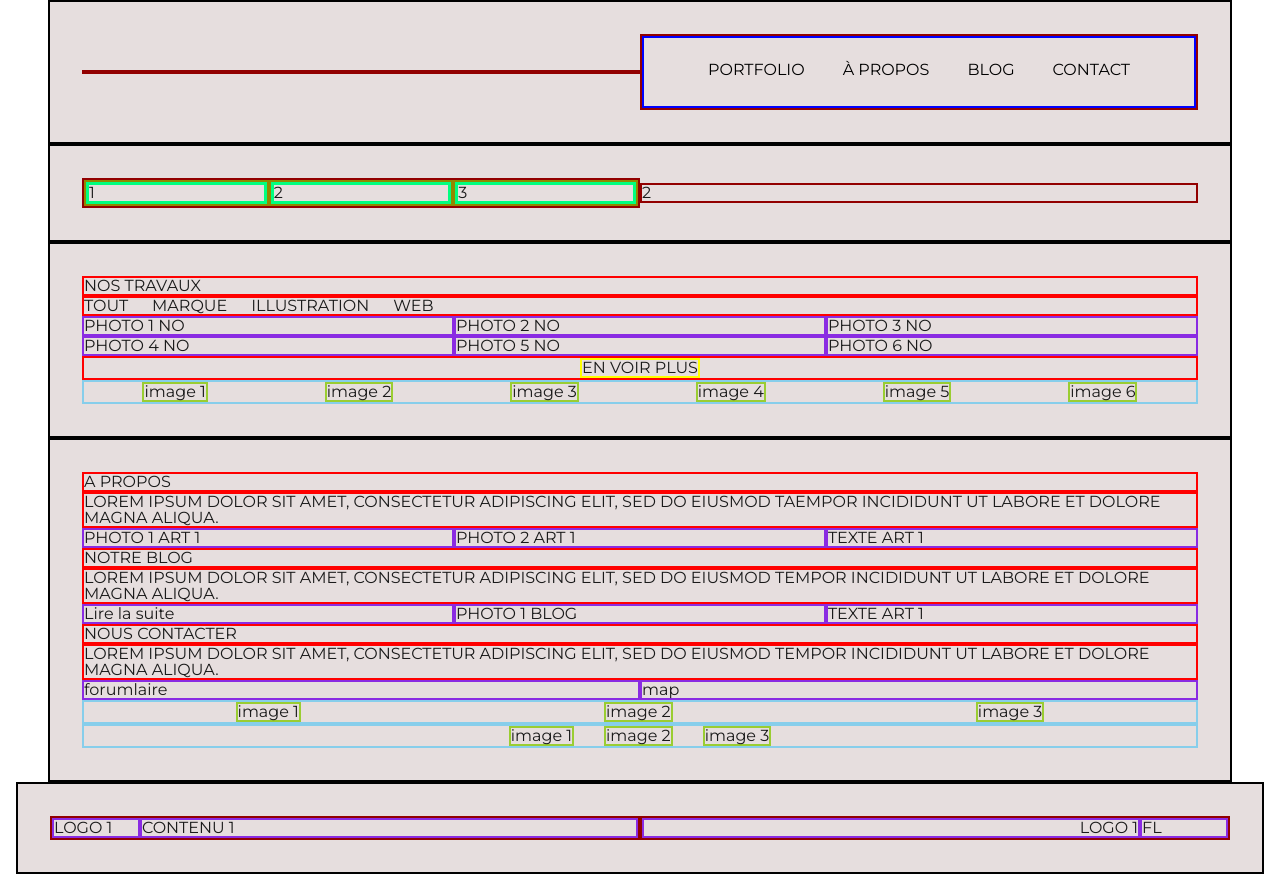
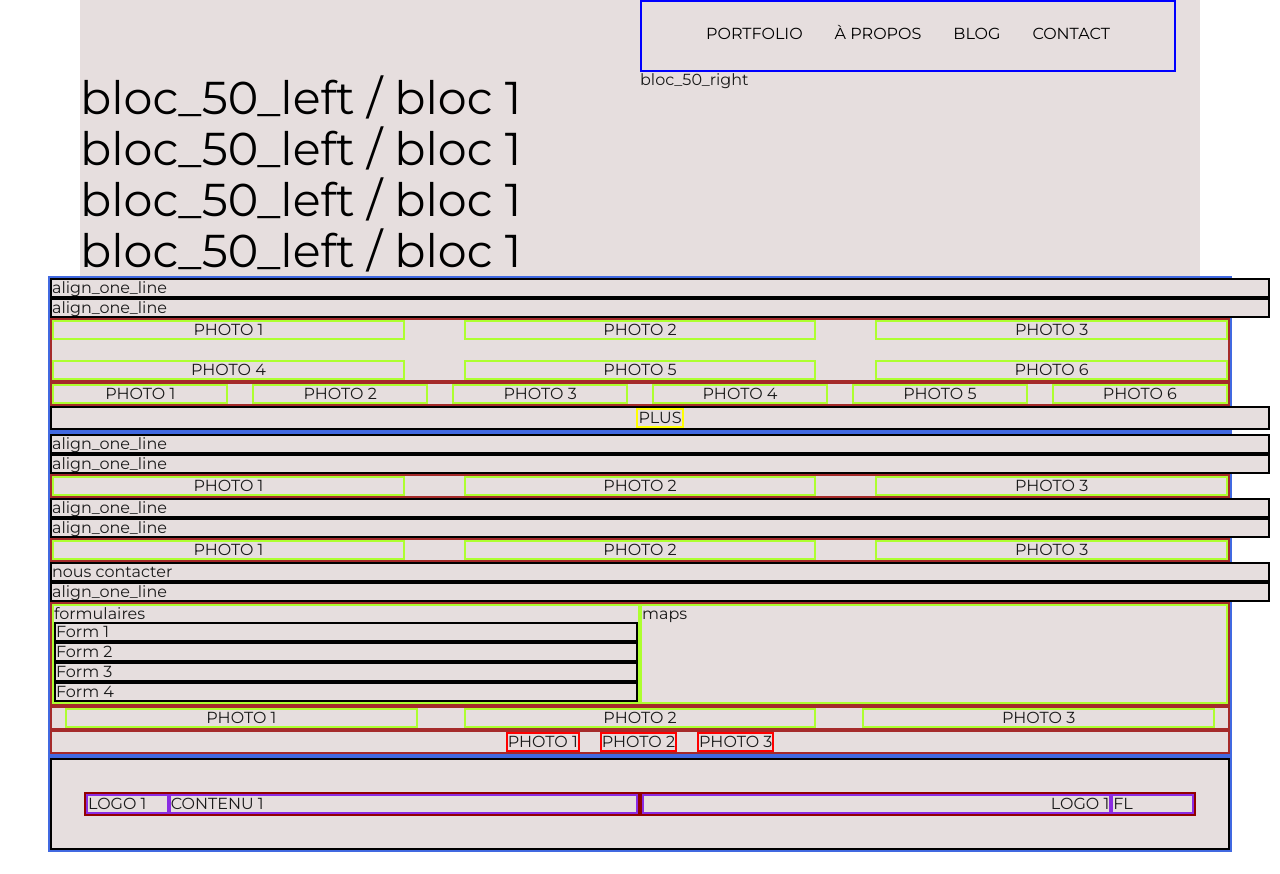
Before and after one commit to Resanat/mint, a plain HTML site: page index.html in a window 1280 px wide. After the commit the page ends 852 px from the top, so only its background shows below. Drawn offline with Linux system fonts and the light colour scheme.

Commit message:
Refonte totale du layout au 03-10

```diff
--- a/assets/css/styles.css
+++ b/assets/css/styles.css
@@ -12,152 +12,103 @@ body {
     color: #1a1a1a;
 }
 
-/* Header nav */
-.main_header {
+
+/* NAV */
+nav, header{
+    display: flex;
+    background-color: rgb(230, 222, 222);
+    width: 1120px;
+    margin: auto;
+}
+
+.bloc_50_droit, .bloc_50_left{
+    width: 50%;
+}
+
+
+
+
+aside, section{
+    border: 2px solid royalblue;
+    background-color: rgb(230, 222, 222);
+    width: 1184px;
+    margin: auto;
+}
+
+.align_one_line{
+    border: 2px solid black;
+}
+
+.align_column{
     display: flex;
     flex-direction: row;
     flex-wrap: wrap;
-    align-items: center;
-    padding: 2rem;
-    max-width: calc(1120px + 4rem);
-    margin: 0 auto;
-    border: 2px solid black;
-    background-color: rgb(230, 222, 222);
+    width: 100%;
+    justify-content: space-between;
+    border: 2px solid brown;
+    gap: 20px;
 }
 
-/* nav */
-.main_header ul {
-    border: 2px solid blue;
-    width: 100%;
-    padding: 0 3rem;
-    height: 4.5rem;
-    display: flex;
-    list-style-type: none;
-    justify-content: space-between;
+.item_column_2bis{
+    text-align: center;
+    border: 2px solid greenyellow;
+    width: 45%;
 }
 
-.main_header a {
-    text-transform: uppercase;
-    text-decoration: none;
-    color: black;
-    display: block;
-    padding: 1.5rem 1rem;
+.item_column_3bis{
+    border: 2px solid red;
 }
 
-.main_header a:hover{
-    display: block;
-    text-transform: uppercase;
-    text-decoration: none;
-    color:#fcfafb;
-    padding: 1.5rem 1rem;
-}
-/* nav */
-
-.bloc_header, .bloc_footer {
-    display: flex;
-    width: 50%;
-    border: 2px solid rgb(146, 0, 0);
+.item_column_3{
+    text-align: center;
+    border: 2px solid greenyellow;
+    width: 30%;
 }
 
-.bloc_header_column {
-    display: flex;
-    flex-direction: column;
-    width: 100%;
-    border: 2px solid rgb(146, 136, 0);
+.item_column_6{
+    text-align: center;
+    border: 2px solid greenyellow;
+    width: 15%;
 }
 
-.bloc_header_item
-{
-    border: 3px solid springgreen;
+.justify_center{
+    justify-content: center;
 }
 
-/* aside */
-.main_aside, .main_section{
+.plus{
+    border: 2px solid yellow;
+    }
+
+
+    .align_column_formulaire{
         display: flex;
         flex-direction: row;
         flex-wrap: wrap;
-    align-items: center;
-    padding: 2rem;
-    max-width: calc(1120px + 4rem);
-    margin: 0 auto;
-    border: 2px solid black;
-    background-color: rgb(230, 222, 222);
+        width: 100%;
+        border: 2px solid brown;
     }
 
-.align1ligne{
-    display: flex;
-    flex-direction: row;
-    width: 100%;
-    border: 2px solid red;
-    text-transform: uppercase;
-    gap: 1.5rem;
+    .item_column_2{
+        border: 2px solid greenyellow;
+        width: 50%;
     }
 
-.item_menu, .item_section{
-    border: 2px solid yellowgreen;
-}
-
-.photo_travaux, .photo_article1, .photo_article2{
-    display: flex;
-    border: 2px solid blueviolet;
-    width: 33.33%;
-    justify-content: space-between;
-    gap: 2rem;
-}
-
-.alignement_centre{
-    display: flex;
-    flex-direction: row;
-    width: 100%;
-    border: 2px solid red;
-    text-transform: uppercase;
-    justify-content: center;
-}
-
-.plus
-{
-   border: 2px solid yellow;
-}
-
-.ligne_logo{
-    display: flex;
-    flex-direction: row;
-    width: 100%;
-    border: 2px solid skyblue;
+    .justify_between{
         justify-content: space-around;
     }
 
-
-/* SECTION */
-.text{
+    .align_one_line_50{
         width: 100%;
+        border: 2px solid black;
     }
 
-.photo_article3{
+footer{
     display: flex;
-    border: 2px solid blueviolet;
-    width: 50%;
-    justify-content: space-between;
-    gap: 2rem;
+    border: 2px solid royalblue;
+    background-color: rgb(230, 222, 222);
+    width: 1184px;
+    margin: auto;
 }
-
-.photo_article4{
-    display: flex;
-    border: 2px solid blueviolet;
-    width: 33.33%;
-    justify-content: space-around;
-    gap: 2rem;
-}
-
-.ligne_reseaux{
-    display: flex;
-    flex-direction: row;
-    width: 100%;
-    border: 2px solid skyblue;
-    justify-content: center;
-    gap: 30px;
-}
-/* SECTON */
 
 /* FOOTER */
 .main_footer {
@@ -170,6 +121,13 @@ body {
     margin: 0 auto;
     border: 2px solid black;
     background-color: rgb(230, 222, 222);
+    width: 1220px;
+}
+
+.bloc_footer {
+    display: flex;
+    width: 50%;
+    border: 2px solid rgb(146, 0, 0);
 }
 
 .contenu_footer1{
@@ -196,3 +154,59 @@ body {
     width: 15%;
 }
 /* FOOTER */
+
+
+
+
+
+
+
+.bloc_100{
+    border: 2px solid black;
+    width: 100%;
+}
+
+.bloc_33{
+    width: 33.33%;
+}
+
+.bloc_50_right ul {
+    border: 2px solid blue;
+    width: 100%;
+    padding: 0 3rem;
+    height: 4.5rem;
+    display: flex;
+    list-style-type: none;
+    justify-content: space-between;
+}
+
+.bloc_50_right a {
+    text-transform: uppercase;
+    text-decoration: none;
+    color: black;
+    display: block;
+    padding: 1.5rem 1rem;
+}
+
+.bloc_50_right a:hover{
+    display: block;
+    text-transform: uppercase;
+    text-decoration: none;
+    color:#fcfafb;
+    padding: 1.5rem 1rem;
+}
+
+.bloc_1{
+    font-size: 46px;
+    line-height: 51px;
+    color: black;
+}
+
+.align_one_line
+{
+    display: flex;
+    background-color: rgb(230, 222, 222);
+    width: 1220px;
+    margin: auto;
+}
+/* BON CSS ACTUEL */
--- a/index.html
+++ b/index.html
@@ -12,11 +12,11 @@
 </head>
 <body>
 
-    <nav class="main_header">
-        <div class="bloc_header">
+<nav>
+    <div class="bloc_50_left">
         <img src="assets/logo/logo_noir_mint.jpg" alt="">
     </div>
-        <div class="bloc_header">
+    <div class="bloc_50_right">
         <ul>
             <li>
                 <a href="#">portfolio
@@ -35,222 +35,180 @@
     </div>
 </nav>
 
-    <header class="main_header">
-        <div class="bloc_header">
-            <div class="bloc_header_column">
-                <div class="bloc_header_item">
-                    1
+<header>
+    <div class="bloc_50_left">
+        <div class="bloc_1">
+            bloc_50_left / bloc 1
+        </div>
+        <div class="bloc_1">
+            bloc_50_left / bloc 1
+        </div>
+        <div class="bloc_1">
+            bloc_50_left / bloc 1
+        </div>
+        <div class="bloc_1">
+            bloc_50_left / bloc 1
         </div>
     </div>
-            <div class="bloc_header_column">
-                <div class="bloc_header_item">
-                    2
-                </div>
-            </div>
-            <div class="bloc_header_column">
-                <div class="bloc_header_item">
-                    3
-                </div>
-            </div>
-        </div>
-        <div class="bloc_header">
-            2
+    <div class="bloc_50_right">
+        bloc_50_right
     </div>
 </header>
 
+<aside>
+    <div class="align_one_line">
+        align_one_line
+    </div>
+    <div class="align_one_line">
+        align_one_line
+    </div>
 
-    <nav>
+    <div class="align_column">
+        <div class="item_column_3">
+            PHOTO 1
+        </div>
+        <div class="item_column_3">
+            PHOTO 2
+        </div>
+        <div class="item_column_3">
+            PHOTO 3
+        </div>
+        <div class="item_column_3">
+            PHOTO 4
+        </div>
 
-    </nav>
-
-    <aside class="main_aside">
-        <div class="align1ligne" >
-            nos travaux
+        <div class="item_column_3">
+            PHOTO 5
         </div>
-        <div class="align1ligne" >
-            <div class="item_aside">
-                tout
-            </div>
-            <div class="item_aside">
-                marque
-            </div>
-            <div class="item_aside">
-                illustration
-            </div>
-            <div class="item_aside">
-                web
-            </div>
-        </div>
-        <div class="photo_travaux">
-            <div class="item_photo">
-                PHOTO 1 NO
-            </div>
-        </div>
-        <div class="photo_travaux">
-            <div class="item_photo">
-                PHOTO 2 NO
-            </div>
-        </div>
-        <div class="photo_travaux">
-            <div class="item_photo">
-                PHOTO 3 NO
-            </div>
-        </div>
-        <div class="photo_travaux">
-            <div class="item_photo">
-                PHOTO 4 NO
-            </div>
-        </div>
-        <div class="photo_travaux">
-            <div class="item_photo">
-                PHOTO 5 NO
-            </div>
-        </div>
-        <div class="photo_travaux">
-            <div class="item_photo">
-                PHOTO 6 NO
-            </div>
-        </div>
-        <div class="alignement_centre">
-            <div class="plus">
-                en voir plus
+        <div class="item_column_3">
+            PHOTO 6
         </div>
     </div>
 
-        <div class="ligne_logo">
-            <div class="item_section">
-                image 1
+    <div class="align_column">
+        <div class="item_column_6">
+            PHOTO 1
         </div>
-            <div class="item_section">
-                image 2
+        <div class="item_column_6">
+            PHOTO 2
         </div>
-            <div class="item_section">
-                image 3
+        <div class="item_column_6">
+            PHOTO 3
         </div>
-            <div class="item_section">
-                image 4
+        <div class="item_column_6">
+            PHOTO 4
         </div>
-            <div class="item_section">
-                image 5
+
+        <div class="item_column_6">
+            PHOTO 5
         </div>
-            <div class="item_section">
-                image 6
+        <div class="item_column_6">
+            PHOTO 6
+        </div>
+    </div>
+
+
+    <div class="align_one_line justify_center">
+        <div class="plus">
+            PLUS
         </div>
     </div>
 </aside>
 
-    <section class="main_section">
-        <div class="align1ligne">
-            <div class="text">
-                a propos
+<section>
+    <div class="align_one_line">
+        align_one_line
+    </div>
+    <div class="align_one_line">
+        align_one_line
+    </div>
+    <div class="align_column">
+        <div class="item_column_3">
+            PHOTO 1
+        </div>
+        <div class="item_column_3">
+            PHOTO 2
+        </div>
+        <div class="item_column_3">
+            PHOTO 3
         </div>
     </div>
-        <div class="align1ligne">
-            <div class="text">
-                Lorem ipsum dolor sit amet, consectetur adipiscing elit, sed do eiusmod taempor incididunt ut labore et dolore magna aliqua.
+    <div class="align_one_line">
+        align_one_line
+    </div>
+    <div class="align_one_line">
+        align_one_line
+    </div>
+    <div class="align_column">
+        <div class="item_column_3">
+            PHOTO 1
+        </div>
+        <div class="item_column_3">
+            PHOTO 2
+        </div>
+        <div class="item_column_3">
+            PHOTO 3
         </div>
     </div>
-
-        <div class="photo_article1">
-            <div class="item_photo">
-                PHOTO 1 ART 1
+    <div class="align_one_line">
+        nous contacter
+    </div>
+    <div class="align_one_line">
+        align_one_line
+    </div>
+    <div class="align_column_formulaire">
+        <div class="item_column_2">
+            formulaires
+            <div class="align_one_line_50">
+                Form 1
+            </div>
+            <div class="align_one_line_50">
+                Form 2
+            </div>
+            <div class="align_one_line_50">
+                Form 3
+            </div>
+            <div class="align_one_line_50">
+                Form 4
             </div>
         </div>
-        <div class="photo_article1">
-            <div class="item_photo">
-                PHOTO 2 ART 1
+        <div class="item_column_2">
+            maps
         </div>
     </div>
-        <div class="photo_article1">
-            <div class="item_photo">
-                TEXTE ART 1
+        <div class="align_column justify_between">
+            <div class="item_column_3">
+                PHOTO 1
+            </div>
+            <div class="item_column_3">
+                PHOTO 2
+            </div>
+            <div class="item_column_3">
+                PHOTO 3
             </div>
         </div>
-
-        <div class="align1ligne">
-            <div class="text">
-                notre blog
+        <div class="align_column justify_center">
+            <div class="item_column_3bis">
+                PHOTO 1
+            </div>
+            <div class="item_column_3bis">
+                PHOTO 2
+            </div>
+            <div class="item_column_3bis">
+                PHOTO 3
             </div>
         </div>
-        <div class="align1ligne">
-            <div class="text">
-                Lorem ipsum dolor sit amet, consectetur adipiscing elit, sed do eiusmod tempor incididunt ut labore et dolore magna aliqua.
-            </div>
-        </div>
-
-        <div class="photo_article2">
-            <div class="item_photo">
-                Lire la suite
-            </div>
-        </div>
-        <div class="photo_article2">
-            <div class="item_photo">
-                PHOTO 1 BLOG
-            </div>
-        </div>
-        <div class="photo_article2">
-            <div class="item_photo">
-                TEXTE ART 1
-            </div>
-        </div>
-
-        <div class="align1ligne">
-            <div class="text">
-                nous contacter
-            </div>
-        </div>
-        <div class="align1ligne">
-            <div class="text">
-                Lorem ipsum dolor sit amet, consectetur adipiscing elit, sed do eiusmod tempor incididunt ut labore et dolore magna aliqua.
-            </div>
-        </div>
-
-        <div class="photo_article3">
-            <div class="item_photo">
-                forumlaire
-            </div>
-        </div>
-        <div class="photo_article3">
-            <div class="item_photo">
-                map
-            </div>
-        </div>
-
-        <div class="ligne_logo">
-            <div class="item_section">
-                image 1
-            </div>
-            <div class="item_section">
-                image 2
-            </div>
-            <div class="item_section">
-                image 3
-            </div>
-        </div>
-
-        <div class="ligne_reseaux">
-            <div class="item_section">
-                image 1
-            </div>
-            <div class="item_section">
-                image 2
-            </div>
-            <div class="item_section">
-                image 3
-            </div>
-        </div>
-
 </section>
 
+
 <footer>
-    <nav class="main_footer">
+    <div class="main_footer">
         <div class="bloc_footer">
             <div class="contenu_footer1">
                 LOGO 1
             </div>
             <div class="contenu_footer2">
                 CONTENU 1
-              </div>
             </div>
         </div>
         <div class="bloc_footer">
@@ -262,10 +220,8 @@
             </div>
         </div>
     </div>
-    </nav>
-
 </footer>
-
+<!-- A PRENDRE ICI LE BON SITE, EFFACER TOUT LE RESTE -->
 
 
 </body>
```
Lines whose indentation alone changed are shown as unchanged.
